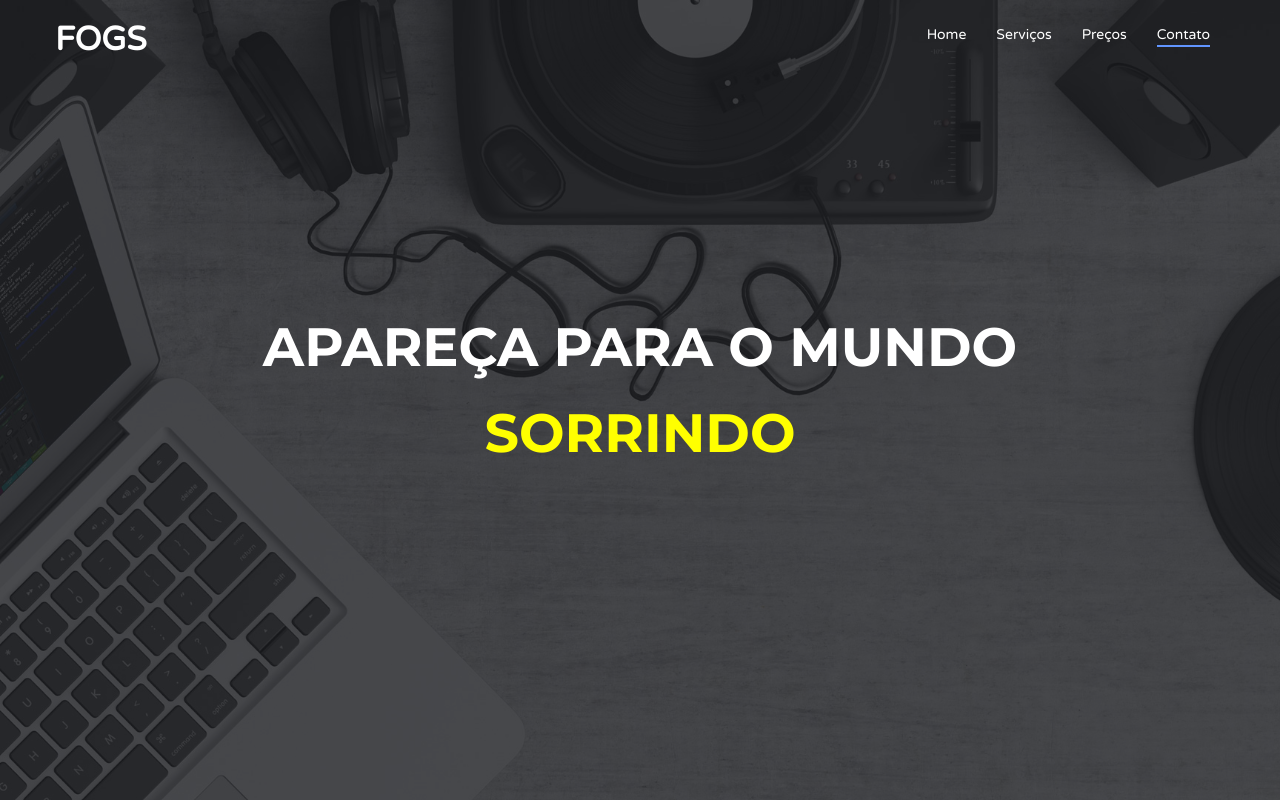
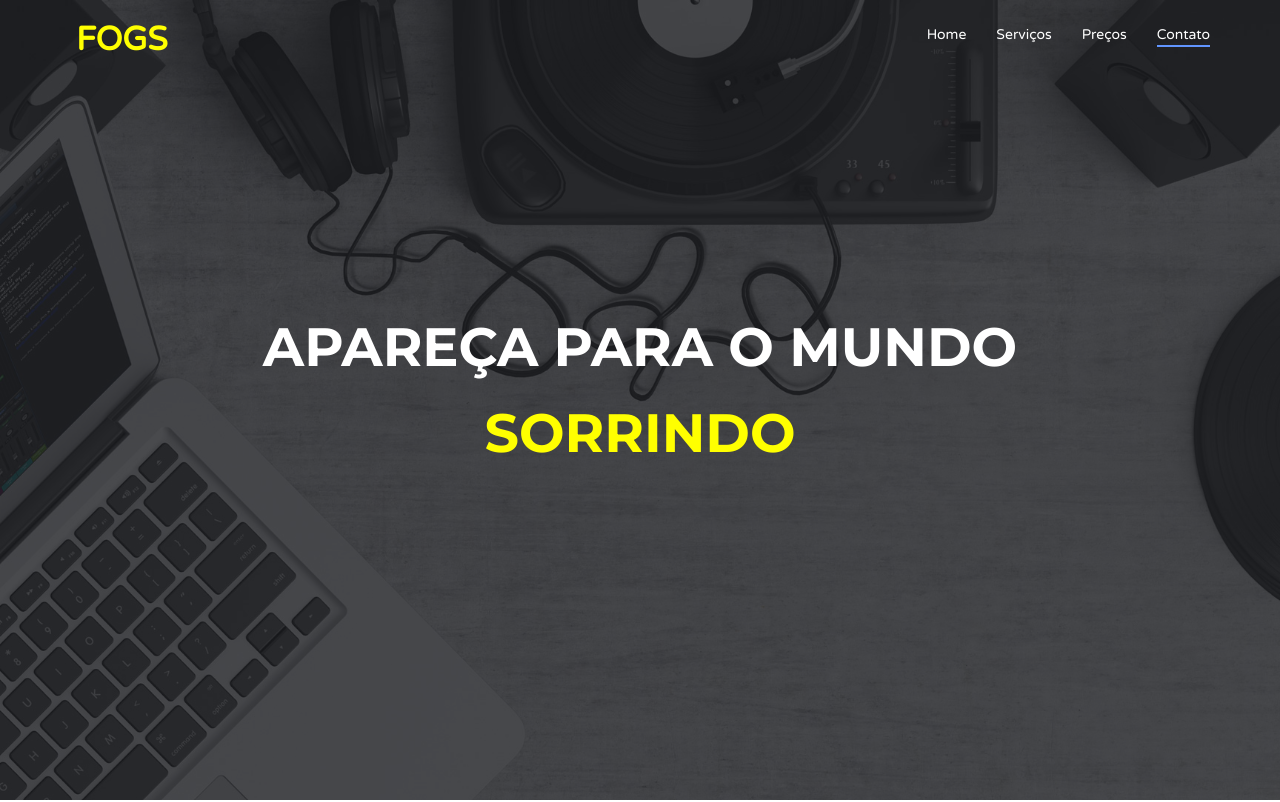
Before and after one commit to ivnsantos/fogs, a website: page client/index.html in a window 1280 px wide. Shown: the top 802 px of the page. Drawn offline with Linux system fonts and the light colour scheme.

Commit message:
Add files via upload

```diff
--- a/client/index.html
+++ b/client/index.html
@@ -53,10 +53,14 @@
 					<div class="navbar-brand">
 						<a href="index.html">
 								<p style="
+
 								font-size: 33px;
 								margin-top: 20px;
 								font-weight: bold;
-								color: white;
+								color: yellow;
+								margin-left: 21px;
+								font-family: inherit;
+
 							">FOGS</p>
 													</a>
 						</a>
```
